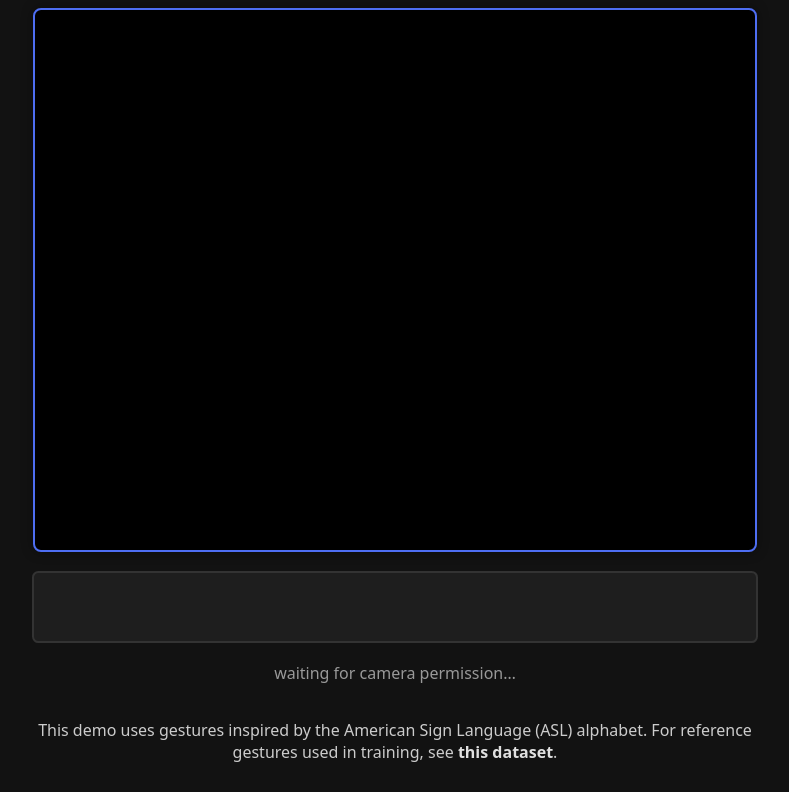
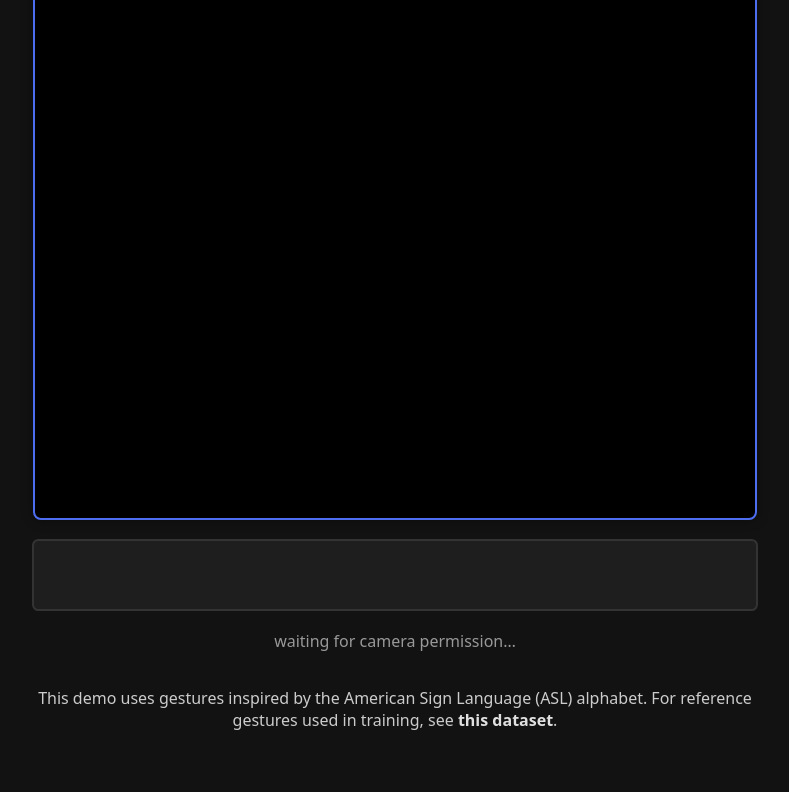
Before and after one commit to mpenalverguilera/sign-language-letters, a plain HTML site: page index.html in a window 1280 px wide. Shown: the part 72-864 px from the top of the page, without its empty margins (245-1034 px from the left). After the commit the page ends 819 px from the top, so only its background shows below. Drawn offline with Linux system fonts and the light colour scheme; a script that the page names is missing.

Commit message:
FIX: 100vh overflow

```diff
--- a/style.css
+++ b/style.css
@@ -7,7 +7,7 @@ body {
   gap: 1.5rem;
   height: 100vh;
   margin: 0;
-  padding: 2rem;
+  padding: 0;
   background: #121212;
   color: #e0e0e0;
   font-size: 1.1rem;
```
